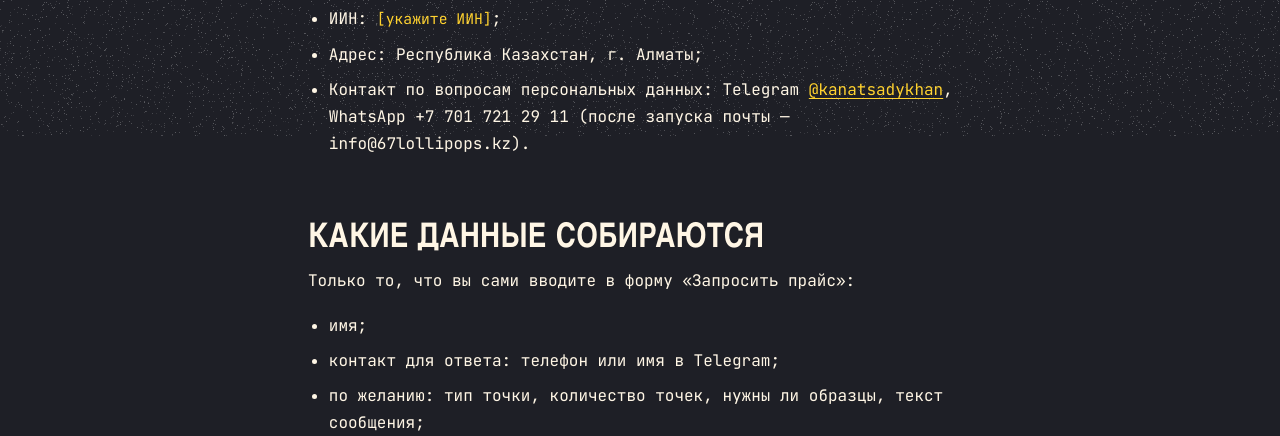
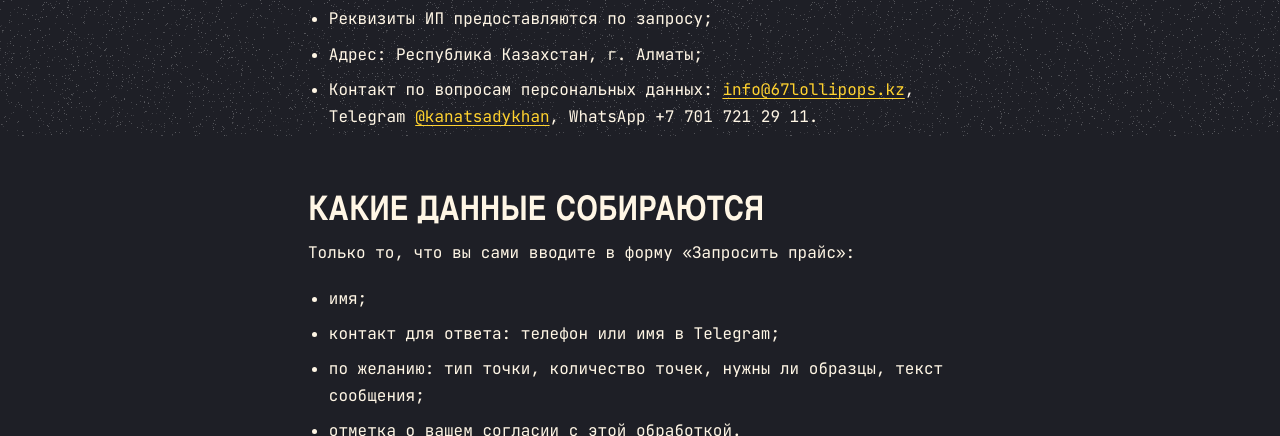
Before and after one commit to kanatsadykhan-hub/SixSeven, a website: page privacy/index.html in a window 1280 px wide. Shown: the part 664-1100 px from the top of the page. Drawn offline with nearby package versions, Linux system fonts and the light colour scheme.

Commit message:
Политика: реквизиты оператора по запросу, контакт info@

```diff
--- a/privacy/index.html
+++ b/privacy/index.html
@@ -39,9 +39,9 @@
 <h2>Кто обрабатывает данные</h2>
 <ul>
 <li>Оператор: ИП Аубакиров Канат Садыханулы;</li>
-<li>ИИН: <span class="todo">[укажите ИИН]</span>;</li>
+<li>Реквизиты ИП предоставляются по запросу;</li>
 <li>Адрес: Республика Казахстан, г. Алматы;</li>
-<li>Контакт по вопросам персональных данных: Telegram <a href="https://t.me/kanatsadykhan">@kanatsadykhan</a>, WhatsApp +7 701 721 29 11 (после запуска почты — info@67lollipops.kz).</li>
+<li>Контакт по вопросам персональных данных: <a href="mailto:info@67lollipops.kz">info@67lollipops.kz</a>, Telegram <a href="https://t.me/kanatsadykhan">@kanatsadykhan</a>, WhatsApp +7 701 721 29 11.</li>
 </ul>
 
 <h2>Какие данные собираются</h2>
```
